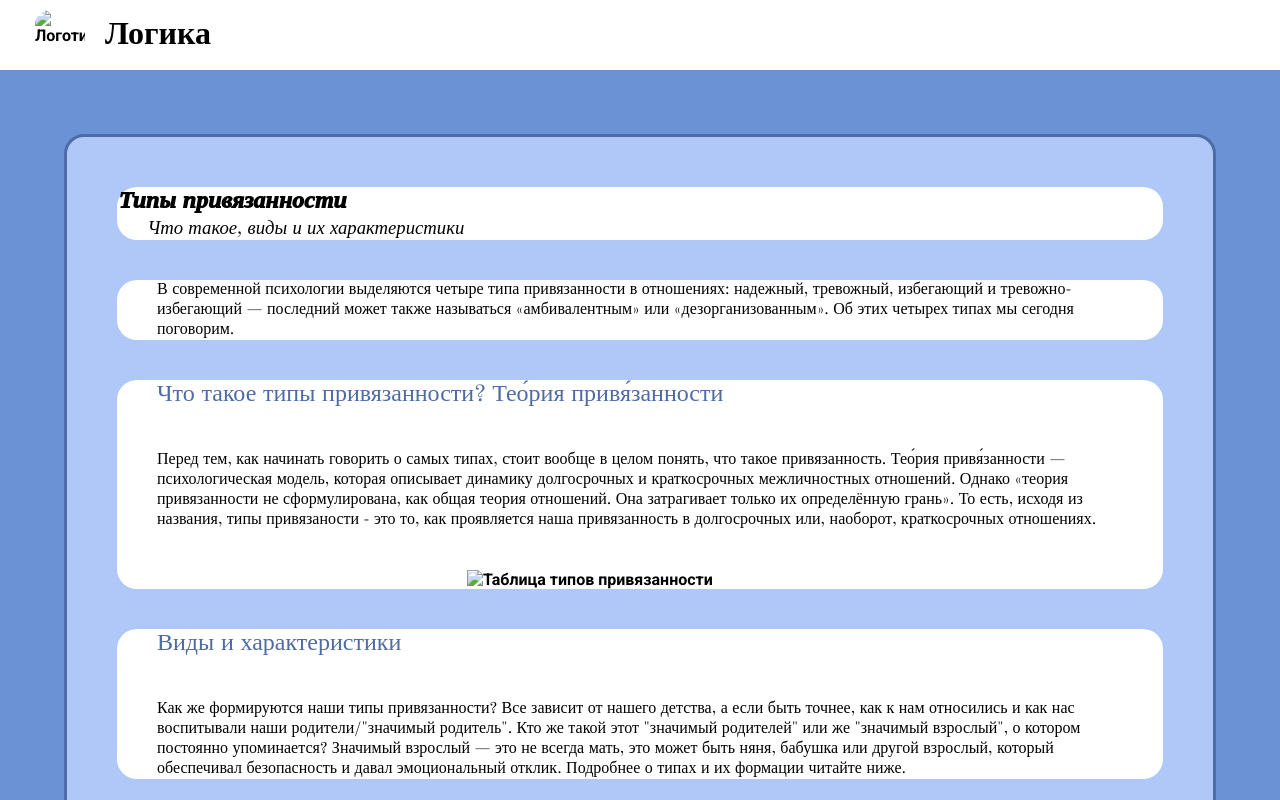
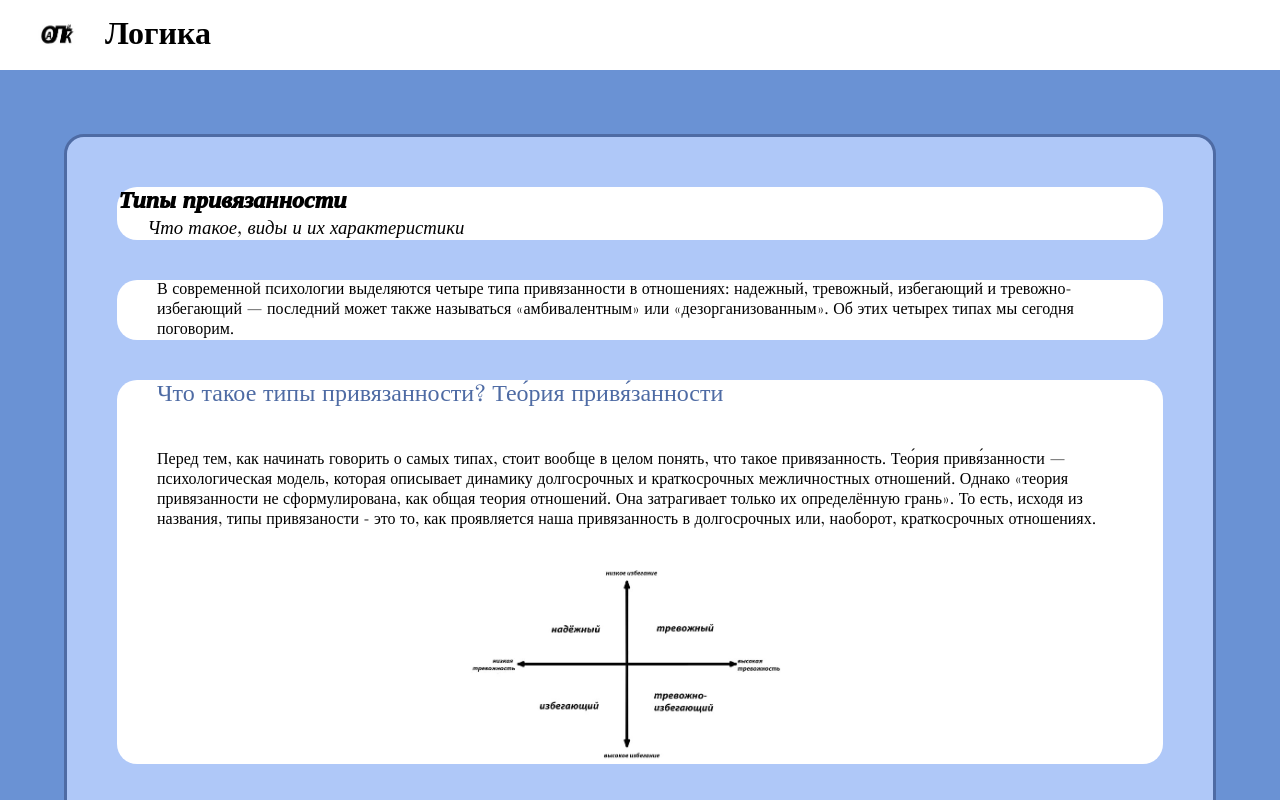
Before and after one commit to dedsels/attachment-types, a plain HTML site: page index.html in a window 1280 px wide. Shown: the top 800 px of the page. Drawn offline with nearby package versions, Linux system fonts and the light colour scheme.

Commit message:
Update index.html

```diff
--- a/index.html
+++ b/index.html
@@ -10,7 +10,7 @@
   </head>
   <body>
     <header>
-      <img id="logo2" src="image 2.jpg" alt="Логотип" />
+      <img id="logo2" src="images/image 2.jpg" alt="Логотип" />
       <div id="logo">Логика</div>
     </header>
     <main>
@@ -42,7 +42,7 @@
         </p>
         <img
           class="tabl"
-          src="tipu.jpg"
+          src="images/tipu.jpg"
           alt="Таблица типов привязанности"
         />
       </article>
```
